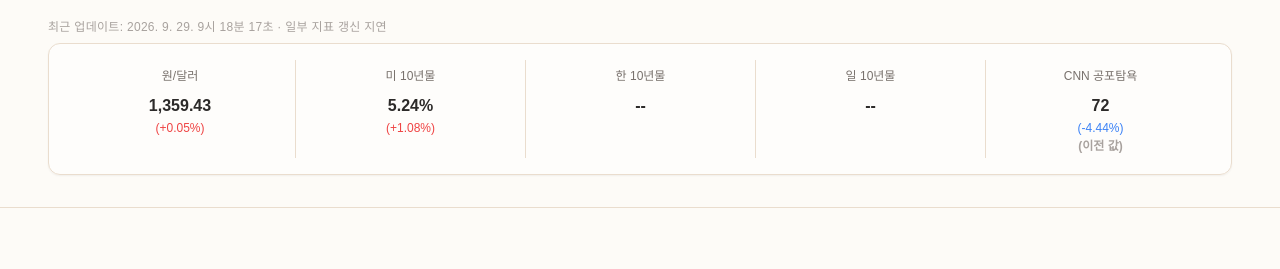
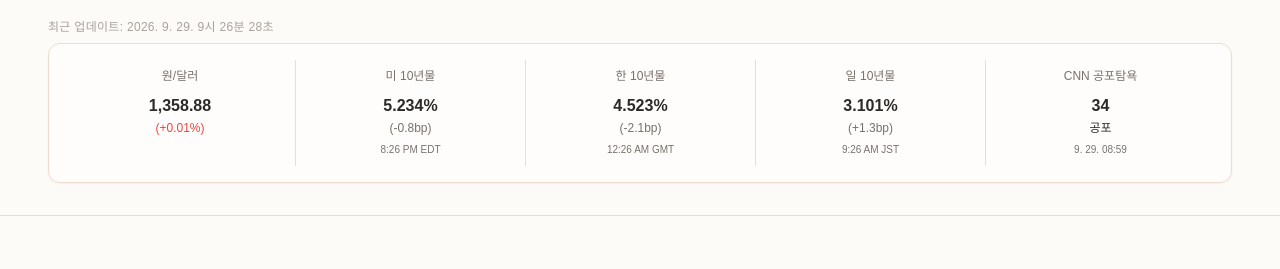
Before and after one commit to bin7335/global-news-briefing, a website: page index.html in a window 1280 px wide. Shown: the part 157-426 px from the top of the page. Drawn offline with nearby package versions, Linux system fonts and the light colour scheme; a web font is replaced by a local one.

Commit message:
fix: refresh bond yields and CNN index and select briefing by importance

```diff
--- a/index.html
+++ b/index.html
@@ -75,6 +75,7 @@
     .market-item + .market-item { border-left: 1px solid #eaddce; }
     .market-label { display: block; font-size: 12px; color: #78716c; white-space: nowrap; margin-bottom: 6px; }
     .market-value { display: flex; flex-direction: column; align-items: center; gap: 2px; font-weight: 700; white-space: nowrap; }
+    .market-meta { font-size: 10px; font-weight: 400; color: #78716c; white-space: normal; }
     @media (max-width: 480px) {
       .market-item { padding: 4px 2px; }
       .market-label { font-size: 10px; }
@@ -196,8 +197,20 @@
     }
 
     // 포맷팅 헬퍼 함수
-    function formatNumber(num) {
-      return Number(num).toLocaleString('en-US', { maximumFractionDigits: 2 });
+    function formatNumber(num, digits = 2) {
+      return Number(num).toLocaleString('en-US', { maximumFractionDigits: digits });
+    }
+    function formatBasisPoints(value) {
+      if (value == null || !Number.isFinite(value)) return '';
+      return `<span class="text-xs font-normal text-stone-500">(${value > 0 ? '+' : ''}${formatNumber(value)}bp)</span>`;
+    }
+    function quoteAsOf(value) {
+      if (!value) return '';
+      let label = value;
+      if (/^\d{4}-\d{2}-\d{2}T/.test(value) && Number.isFinite(Date.parse(value))) {
+        label = new Date(value).toLocaleString('ko-KR', { timeZone: 'Asia/Seoul', month: 'numeric', day: 'numeric', hour: '2-digit', minute: '2-digit', hour12: false });
+      }
+      return String(label).replace(/[&<>"']/g, char => ({ '&': '&amp;', '<': '&lt;', '>': '&gt;', '"': '&quot;', "'": '&#39;' })[char]);
     }
 
     function formatChange(changePercent) {
@@ -222,7 +235,11 @@
           }
           const suffix = key.endsWith('10y') ? '%' : '';
           const stale = quote.stale ? ' <span class="text-xs text-stone-400">(이전 값)</span>' : '';
-          element.innerHTML = `<span>${formatNumber(quote.price)}${suffix}</span>${formatChange(quote.change)}${stale}`;
+          const rating = { 'extreme fear': '극단적 공포', fear: '공포', neutral: '중립', greed: '탐욕', 'extreme greed': '극단적 탐욕' }[quote.rating];
+          const change = key.endsWith('10y') ? formatBasisPoints(quote.changeBp) : key === 'fgi' ? (rating ? `<span class="text-xs font-normal">${rating}</span>` : '') : formatChange(quote.change);
+          const asOf = quote.sourceAsOf ? `<span class="market-meta">${quoteAsOf(quote.sourceAsOf)}</span>` : '';
+          element.title = `${quote.source || '시세 제공처'} · ${quote.sourceAsOf || '기준 시각 미제공'}${quote.stale ? ' · 갱신 지연' : ''}`;
+          element.innerHTML = `<span>${formatNumber(quote.price, key.endsWith('10y') ? 3 : 2)}${suffix}</span>${change}${stale}${asOf}`;
         }
 
         if(data.updatedAt) {
--- a/market-data.json
+++ b/market-data.json
@@ -1,50 +1,69 @@
 {
   "fx": {
-    "price": 1359.43,
-    "change": 0.052255063589263163,
+    "price": 1358.88,
+    "change": 0.011775788977867541,
     "stale": false,
-    "observedAt": "2026-09-29T00:18:16.488Z"
+    "observedAt": "2026-09-29T00:26:27.777Z"
   },
   "nasdaq": {
     "price": 26820.38,
     "change": -0.9174317349433279,
     "stale": false,
-    "observedAt": "2026-09-29T00:18:16.533Z"
+    "observedAt": "2026-09-29T00:26:27.939Z"
   },
   "sp500": {
     "price": 7683.69,
     "change": -0.7712364449254302,
     "stale": false,
-    "observedAt": "2026-09-29T00:18:16.584Z"
+    "observedAt": "2026-09-29T00:26:28.094Z"
   },
   "kospi": {
-    "price": 6889.74,
-    "change": -2.6999316473000725,
+    "price": 6835.89,
+    "change": -0.7815969833404374,
     "stale": false,
-    "observedAt": "2026-09-29T00:18:16.626Z"
+    "observedAt": "2026-09-29T00:26:28.185Z"
   },
   "us10y": {
-    "price": 5.24,
-    "change": 1.080246913580248,
+    "price": 5.234,
+    "change": null,
+    "changeBp": -0.8,
+    "source": "CNBC",
+    "sourceUrl": "https://www.cnbc.com/quotes/US10Y",
+    "sourceAsOf": "8:26 PM EDT",
     "stale": false,
-    "observedAt": "2026-09-29T00:18:16.746Z"
+    "observedAt": "2026-09-29T00:26:28.603Z"
   },
   "kr10y": {
-    "price": null,
+    "price": 4.523,
     "change": null,
-    "stale": true
+    "changeBp": -2.1,
+    "source": "CNBC",
+    "sourceUrl": "https://www.cnbc.com/quotes/KR10Y-KR",
+    "sourceAsOf": "12:26 AM GMT",
+    "stale": false,
+    "observedAt": "2026-09-29T00:26:28.603Z"
   },
   "jp10y": {
-    "price": null,
+    "price": 3.101,
     "change": null,
-    "stale": true
+    "changeBp": 1.3,
+    "source": "CNBC",
+    "sourceUrl": "https://www.cnbc.com/quotes/JP10Y-JP",
+    "sourceAsOf": "9:26 AM JST",
+    "stale": false,
+    "observedAt": "2026-09-29T00:26:28.603Z"
   },
   "fgi": {
-    "price": "72",
-    "change": -4.438466711499653,
-    "stale": true
+    "price": 34,
+    "change": null,
+    "rating": "fear",
+    "source": "CNN",
+    "sourceUrl": "https://www.cnn.com/markets/fear-and-greed",
+    "sourceAsOf": "2026-09-28T23:59:50.000Z",
+    "stale": false,
+    "observedAt": "2026-09-29T00:26:28.666Z"
   },
-  "updatedAt": "2026. 9. 29. 9시 18분 17초",
-  "checkedAt": "2026-09-29T00:18:17.357Z",
-  "partial": true
+  "updatedAt": "2026. 9. 29. 9시 26분 28초",
+  "checkedAt": "2026-09-29T00:26:28.690Z",
+  "partial": false
 }
```
Also changed, not shown: summarize-news.ts (+62 -18 lines), tests/briefing.test.ts (+35 -1 lines), tests/page.test.ts (+6 -2 lines), README.md.
